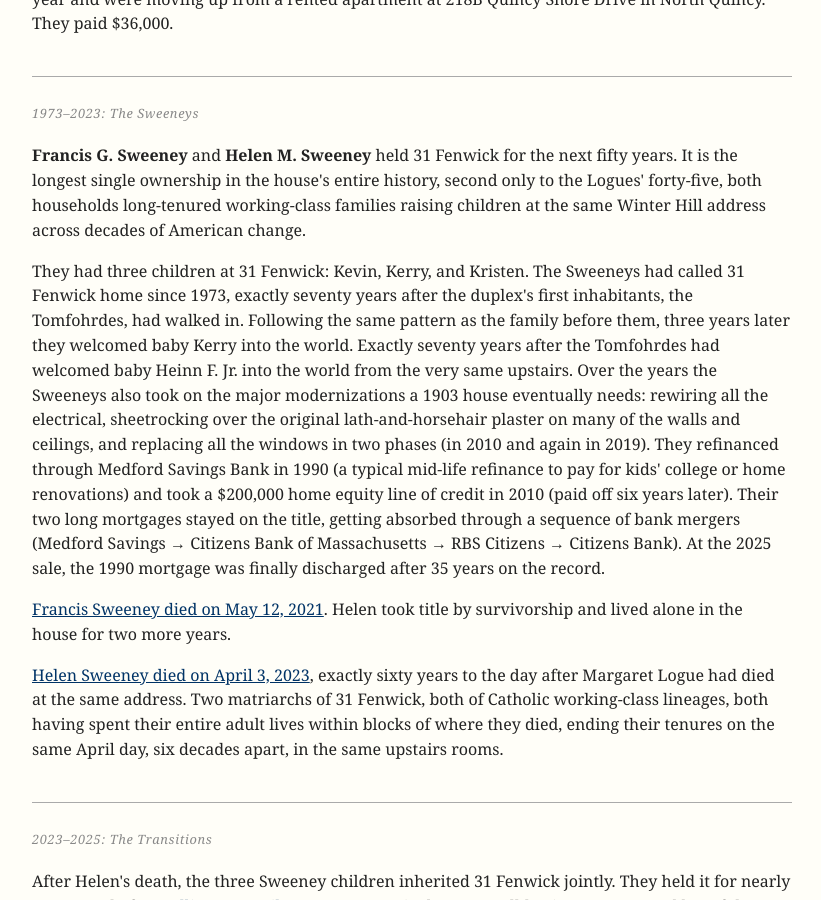
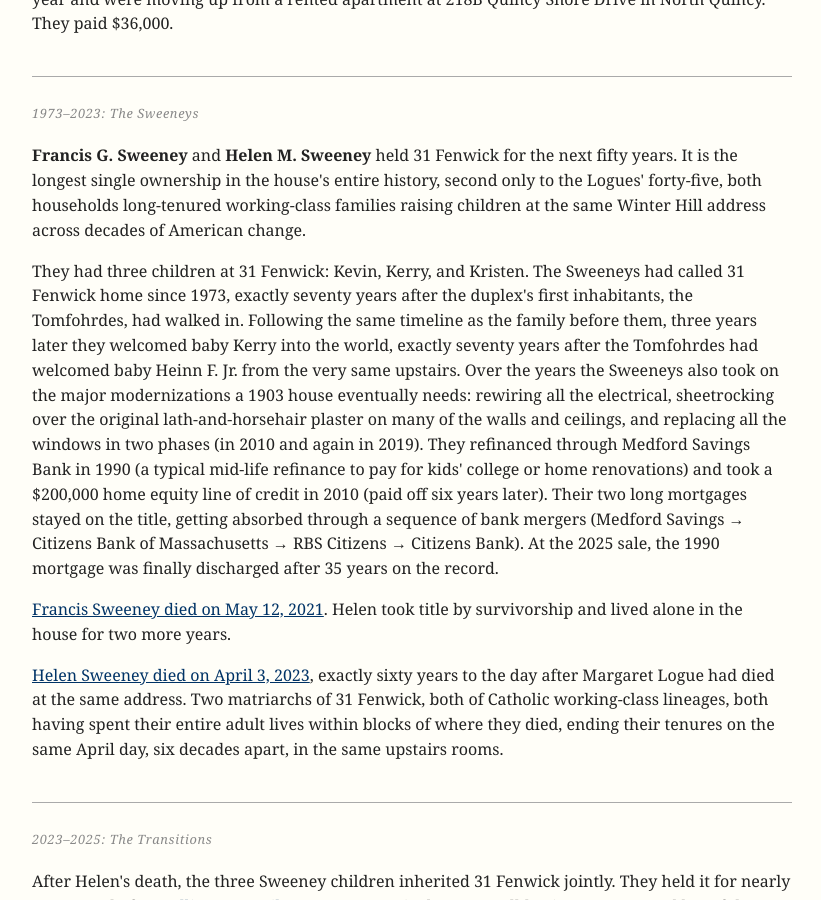
Before and after one commit to christianhatch/christianhatchme, a Jekyll site: the page fenwick/index.html, which Jekyll copies as it is, in a window 1280 px wide and 900 px high, scrolled down 7364 px. Shown: the whole window, without its empty margins (228-1049 px from the left). Built offline with Jekyll 4.4.1, drawn with Linux system fonts in a browser that asks for light colours.

Commit message:
re-word for clarity

```diff
--- a/fenwick/index.html
+++ b/fenwick/index.html
@@ -191,7 +191,7 @@
 
 <p><strong>Francis G. Sweeney</strong> and <strong>Helen M. Sweeney</strong> held 31 Fenwick for the next fifty years. It is the longest single ownership in the house's entire history, second only to the Logues' forty-five, both households long-tenured working-class families raising children at the same Winter Hill address across decades of American change.</p>
 
-<p>They had three children at 31 Fenwick: Kevin, Kerry, and Kristen. The Sweeneys had called 31 Fenwick home since 1973, exactly seventy years after the duplex's first inhabitants, the Tomfohrdes, had walked in. Following the same pattern as the family before them, three years later they welcomed baby Kerry into the world. Exactly seventy years after the Tomfohrdes had welcomed baby Heinn F. Jr. into the world from the very same upstairs. Over the years the Sweeneys also took on the major modernizations a 1903 house eventually needs: rewiring all the electrical, sheetrocking over the original lath-and-horsehair plaster on many of the walls and ceilings, and replacing all the windows in two phases (in 2010 and again in 2019). They refinanced through Medford Savings Bank in 1990 (a typical mid-life refinance to pay for kids' college or home renovations) and took a $200,000 home equity line of credit in 2010 (paid off six years later). Their two long mortgages stayed on the title, getting absorbed through a sequence of bank mergers (Medford Savings &rarr; Citizens Bank of Massachusetts &rarr; RBS Citizens &rarr; Citizens Bank). At the 2025 sale, the 1990 mortgage was finally discharged after 35 years on the record.</p>
+<p>They had three children at 31 Fenwick: Kevin, Kerry, and Kristen. The Sweeneys had called 31 Fenwick home since 1973, exactly seventy years after the duplex's first inhabitants, the Tomfohrdes, had walked in. Following the same timeline as the family before them, three years later they welcomed baby Kerry into the world, exactly seventy years after the Tomfohrdes had welcomed baby Heinn F. Jr. from the very same upstairs. Over the years the Sweeneys also took on the major modernizations a 1903 house eventually needs: rewiring all the electrical, sheetrocking over the original lath-and-horsehair plaster on many of the walls and ceilings, and replacing all the windows in two phases (in 2010 and again in 2019). They refinanced through Medford Savings Bank in 1990 (a typical mid-life refinance to pay for kids' college or home renovations) and took a $200,000 home equity line of credit in 2010 (paid off six years later). Their two long mortgages stayed on the title, getting absorbed through a sequence of bank mergers (Medford Savings &rarr; Citizens Bank of Massachusetts &rarr; RBS Citizens &rarr; Citizens Bank). At the 2025 sale, the 1990 mortgage was finally discharged after 35 years on the record.</p>
 
 <p><a href="images/04_25_2025_kerry_sweeney_inheritance.pdf">Francis Sweeney died on May 12, 2021</a>. Helen took title by survivorship and lived alone in the house for two more years.</p>
 
```
